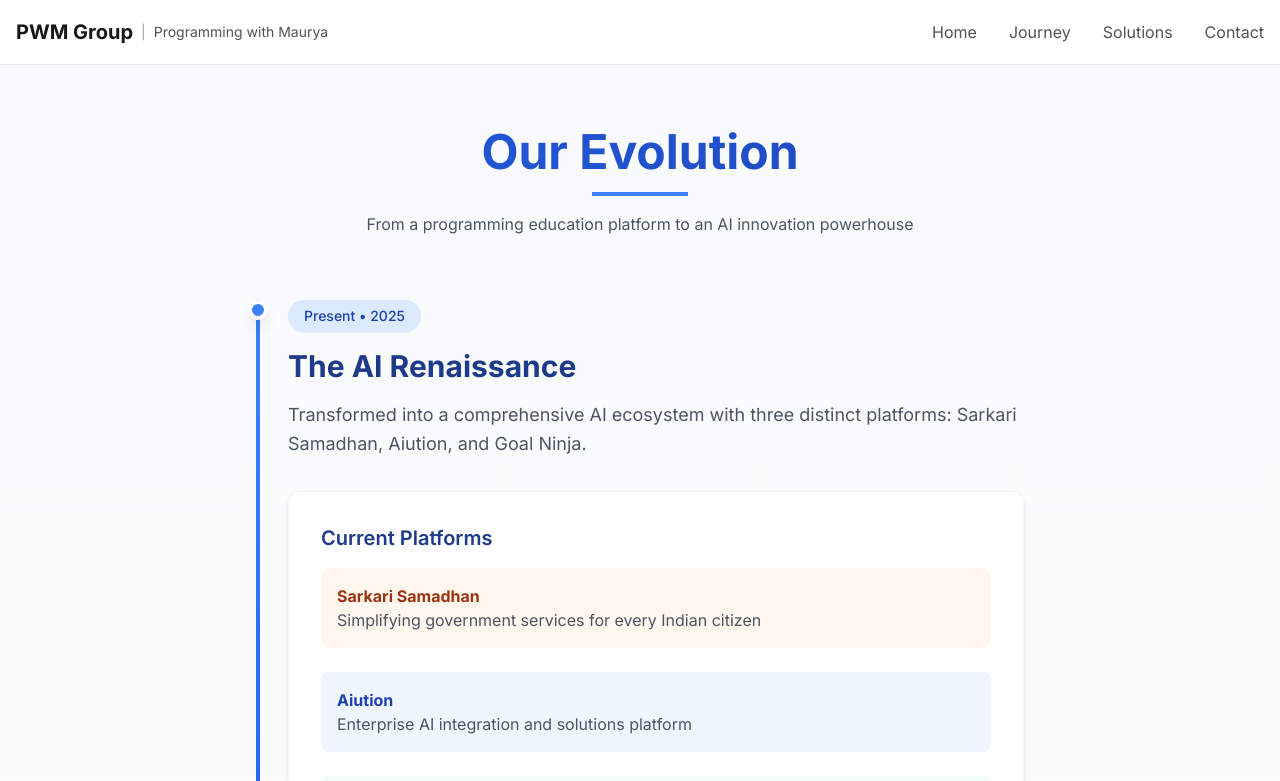
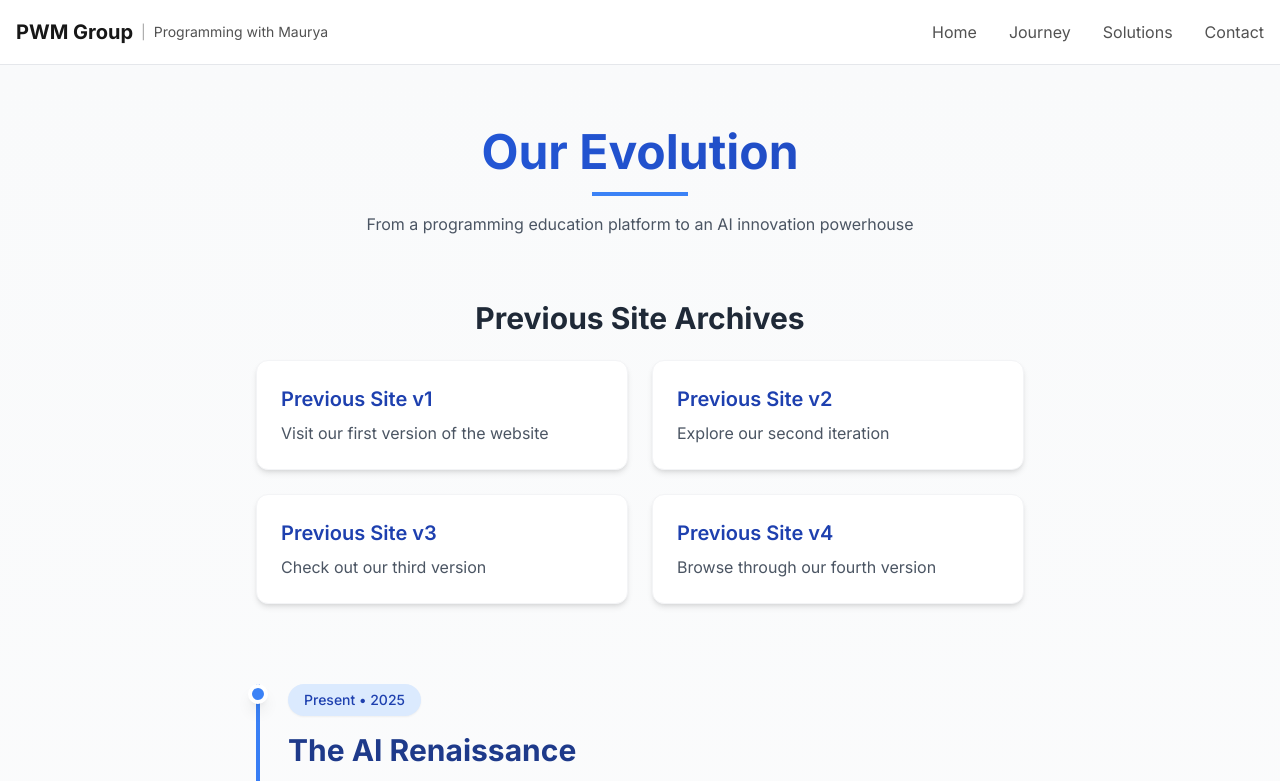
Before and after one commit to shivampwm2020/pwm-group, a Next.js app: page /journey in a window 1280 px wide. Shown: the top 781 px of the page. Built offline with nearby package versions, Linux system fonts and the light colour scheme.

Commit message:
Your commit message

```diff
--- a/app/journey/page.tsx
+++ b/app/journey/page.tsx
@@ -10,6 +10,29 @@
         <p className="text-gray-600 max-w-2xl mx-auto">
           From a programming education platform to an AI innovation powerhouse
         </p>
+      </div>
+
+      {/* Previous Site Links */}
+      <div className="max-w-3xl mx-auto mb-20">
+        <h2 className="text-3xl font-bold mb-6 text-center text-gray-800">Previous Site Archives</h2>
+        <div className="grid grid-cols-1 md:grid-cols-2 gap-6">
+          <a href="https://shivam21maurya.wixsite.com/website-1" className="block p-6 bg-white rounded-xl shadow-md hover:shadow-lg transition-shadow duration-300 border border-gray-100">
+            <h3 className="text-xl font-semibold text-blue-800 mb-2">Previous Site v1</h3>
+            <p className="text-gray-600">Visit our first version of the website</p>
+          </a>
+          <a href="https://shivam21maurya.wixsite.com/my-site-3" className="block p-6 bg-white rounded-xl shadow-md hover:shadow-lg transition-shadow duration-300 border border-gray-100">
+            <h3 className="text-xl font-semibold text-blue-800 mb-2">Previous Site v2</h3>
+            <p className="text-gray-600">Explore our second iteration</p>
+          </a>
+          <a href="https://shivam21maurya.wixsite.com/programming-with-mau" className="block p-6 bg-white rounded-xl shadow-md hover:shadow-lg transition-shadow duration-300 border border-gray-100">
+            <h3 className="text-xl font-semibold text-blue-800 mb-2">Previous Site v3</h3>
+            <p className="text-gray-600">Check out our third version</p>
+          </a>
+          <a href="https://shivam21maurya.wixsite.com/website" className="block p-6 bg-white rounded-xl shadow-md hover:shadow-lg transition-shadow duration-300 border border-gray-100">
+            <h3 className="text-xl font-semibold text-blue-800 mb-2">Previous Site v4</h3>
+            <p className="text-gray-600">Browse through our fourth version</p>
+          </a>
+        </div>
       </div>
 
       <div className="max-w-3xl mx-auto space-y-20">
```
Also changed, not shown: public/pwm_logo_no_bg.png (added).
